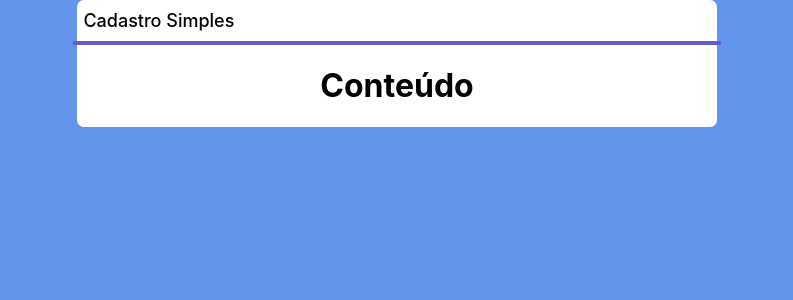
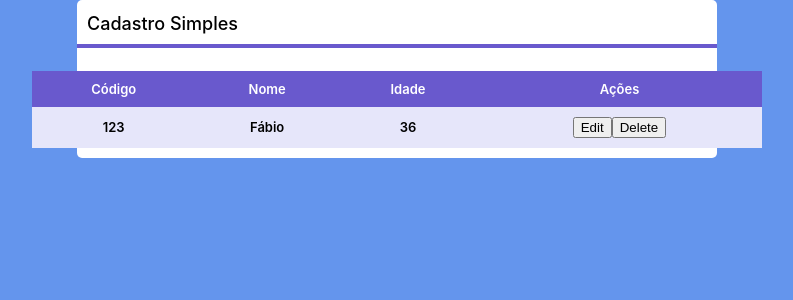
Before and after one commit to fabiojpegoraro/projetoDeEstudos, a React (Create React App) app in the folder frontend/: page / in a window 1280 px wide. Shown: the top 300 px of the page, without its empty margins (243-1036 px from the left). Built offline with nearby package versions, Linux system fonts and the light colour scheme; the HTML template or start-up script is replaced by a standard one.

Commit message:
Tabela de clientes cadastrados

```diff
--- a/frontend/src/App.jsx
+++ b/frontend/src/App.jsx
@@ -1,8 +1,13 @@
 import './App.css';
 import Layout from './components/Layout/Layout';
+import List from './components/List/List';
 
 function App() {
-  return <Layout />;
+  return (
+    <Layout>
+      <List />
+    </Layout>
+  );
 }
 
 export default App;
--- a/frontend/src/components/Layout/Layout.jsx
+++ b/frontend/src/components/Layout/Layout.jsx
@@ -1,15 +1,13 @@
 import React from 'react';
 import './style.css';
 
-const Layout = () => {
+const Layout = (props) => {
   return (
     <div className="layout">
       <header className="layoutHeader">
-        <span> Cadastro Simples </span>
+        <span className="layoutHeaderTitle"> Cadastro Simples </span>
       </header>
-      <main>
-        <h1>Conteúdo</h1>
-      </main>
+      <main>{props.children}</main>
     </div>
   );
 };
--- a/frontend/src/components/Layout/style.css
+++ b/frontend/src/components/Layout/style.css
@@ -3,7 +3,7 @@
     align-items: center;
     background-color: white;
     flex-direction: column;
-    border-radius: 7px;
+    border-radius: 5px;
     width: 50%;
 }
 
@@ -12,6 +12,11 @@
     font-weight: 500;
     border-bottom: solid 4px;
     border-color: #6959CD;
-    padding: 10px;
-    width: 98%;
+    width: 100%;
+    margin: 2%;
+    padding-bottom: 10px;
 }
+
+.layoutHeaderTitle{
+    margin-left: 10px;
+}
--- /dev/null
+++ b/frontend/src/components/List/List.jsx
@@ -0,0 +1,30 @@
+import React from 'react';
+import './style.css';
+
+const List = () => {
+  return (
+    <table className="table">
+      <thead className="tableHead">
+        <tr>
+          <th>Código</th>
+          <th>Nome</th>
+          <th>Idade</th>
+          <th>Ações</th>
+        </tr>
+      </thead>
+      <tbody className="tableBody">
+        <tr>
+          <td>123</td>
+          <td>Fábio</td>
+          <td>36</td>
+          <td>
+            <button>Edit</button>
+            <button>Delete</button>
+          </td>
+        </tr>
+      </tbody>
+    </table>
+  );
+};
+
+export default List;
--- /dev/null
+++ b/frontend/src/components/List/style.css
@@ -0,0 +1,23 @@
+.table {
+    padding: 10px;
+    border-radius: 10px;
+    border-spacing: 0;
+    width: 750px;
+    border-collapse: separate;
+    text-align: center;
+}
+
+.tableHead {
+    background-color: #6959CD;
+    color: white;
+}
+
+th, td {
+    font-weight: 600;
+    padding: 10px;
+    font-size: small;
+}
+
+.tableBody{
+    background-color: #E6E6FA;
+}
```
Also changed, not shown: 1 other file (tests, documents, lock files or other folders).
